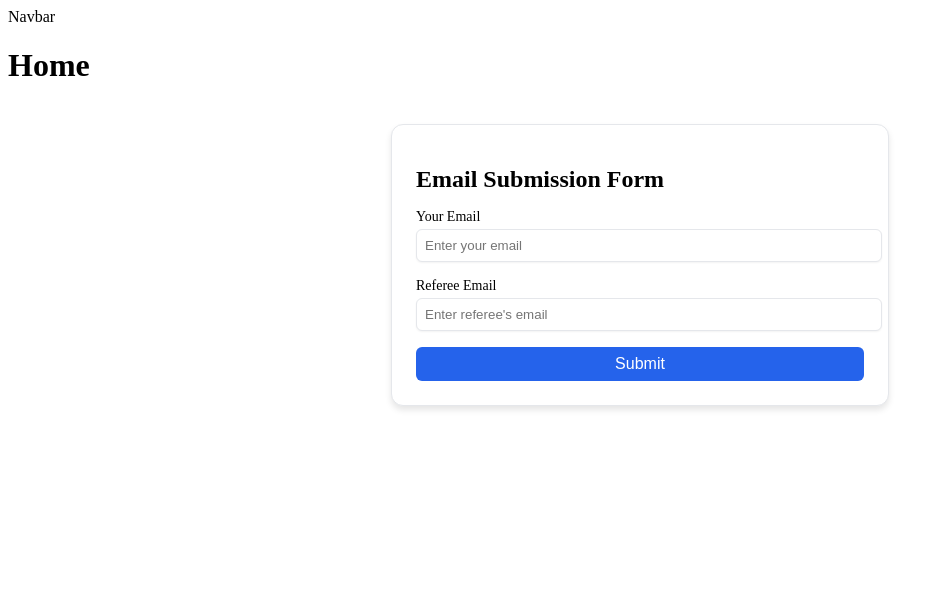
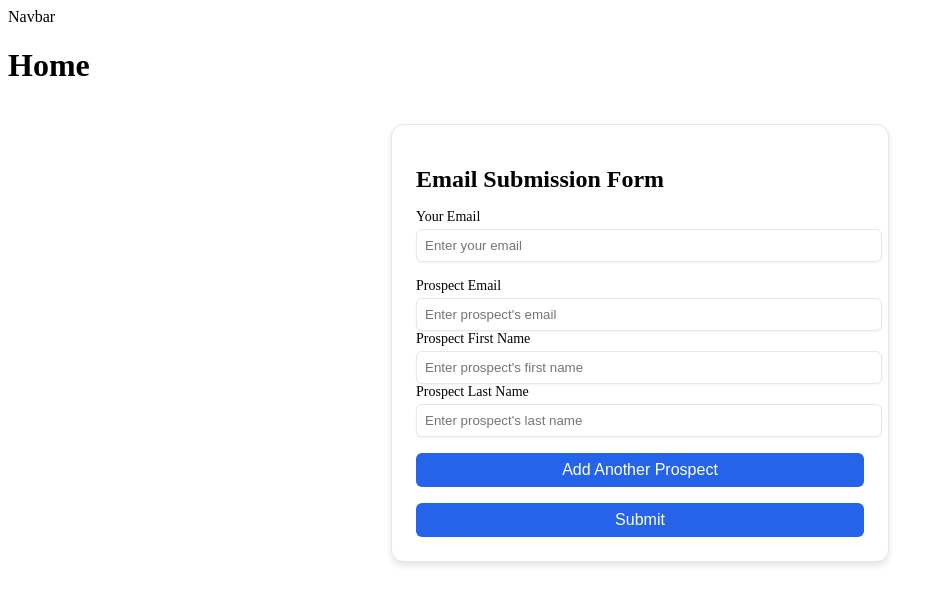
Before and after one commit to hack4impact-calpoly/prfc-referral-program, a Next.js app: page / in a window 1280 px wide. Shown: the top 604 px of the page, without its empty margins (0-944 px from the left). Built offline with nearby package versions, Linux system fonts and the light colour scheme.

Commit message:
add prospoect now working

```diff
--- a/src/components/ReferralForm/ReferralForm.tsx
+++ b/src/components/ReferralForm/ReferralForm.tsx
@@ -1,17 +1,32 @@
 "use client"; // Marks this file as a client component
 
-import styles from "./ReferralForm.module.css";
+import styles from "./ReferralForm.module.css"; // Importing CSS module for styling
 
-import React, { useState } from "react";
+import React, { useState } from "react"; // Importing React and useState hook
 
 export default function ReferralForm() {
+  // State to manage the user's email
   const [yourEmail, setYourEmail] = useState("");
-  const [refereeEmail, setRefereeEmail] = useState("");
+  // State to manage the list of prospects
+  const [prospects, setProspects] = useState([{ email: "", firstName: "", lastName: "" }]);
 
+  // Function to handle form submission
   const handleSubmit = (event: React.FormEvent) => {
     event.preventDefault();
     // Functionality to be implemented later
     console.log("Submit button clicked, but no action defined yet.");
+  };
+
+  // Function to handle changes in prospect fields
+  const handleProspectChange = (index: number, field: string, value: string) => {
+    const newProspects = [...prospects];
+    newProspects[index][field] = value;
+    setProspects(newProspects);
+  };
+
+  // Function to add a new prospect to the list
+  const addProspect = () => {
+    setProspects([...prospects, { email: "", firstName: "", lastName: "" }]);
   };
 
   return (
@@ -31,19 +46,51 @@ export default function ReferralForm() {
             className={styles.input}
           />
         </div>
-        <div>
-          <label htmlFor="refereeEmail" className={styles.label}>
-            Referee Email
+        {prospects.map((prospect, index) => (
+          <div key={index}>
+            <label htmlFor={`prospectEmail${index}`} className={styles.label}>
+              Prospect Email
             </label>
             <input
-            id="refereeEmail"
+              id={`prospectEmail${index}`}
               type="email"
-            value={refereeEmail}
-            onChange={(e) => setRefereeEmail(e.target.value)}
-            placeholder="Enter referee's email"
+              value={prospect.email}
+              onChange={(e) => handleProspectChange(index, "email", e.target.value)}
+              placeholder="Enter prospect's email"
+              className={styles.input}
+            />
+            <label htmlFor={`prospectFirstName${index}`} className={styles.label}>
+              Prospect First Name
+            </label>
+            <input
+              id={`prospectFirstName${index}`}
+              type="text"
+              value={prospect.firstName}
+              onChange={(e) => handleProspectChange(index, "firstName", e.target.value)}
+              placeholder="Enter prospect's first name"
+              className={styles.input}
+            />
+            <label htmlFor={`prospectLastName${index}`} className={styles.label}>
+              Prospect Last Name
+            </label>
+            <input
+              id={`prospectLastName${index}`}
+              type="text"
+              value={prospect.lastName}
+              onChange={(e) => handleProspectChange(index, "lastName", e.target.value)}
+              placeholder="Enter prospect's last name"
               className={styles.input}
             />
           </div>
+        ))}
+        <button type="button" onClick={addProspect} className={styles.button}>
+          Add Another Prospect
+        </button>
+        {/* Hidden fields for referrer details and referral code */}
+        <input type="hidden" name="referrerEmail" value="referrer@example.com" />
+        <input type="hidden" name="referrerFirstName" value="ReferrerFirstName" />
+        <input type="hidden" name="referrerLastName" value="ReferrerLastName" />
+        <input type="hidden" name="referralCode" value="REF12345" />
         <button type="submit" className={styles.button}>
           Submit
         </button>
```
Lines whose indentation alone changed are shown as unchanged.
